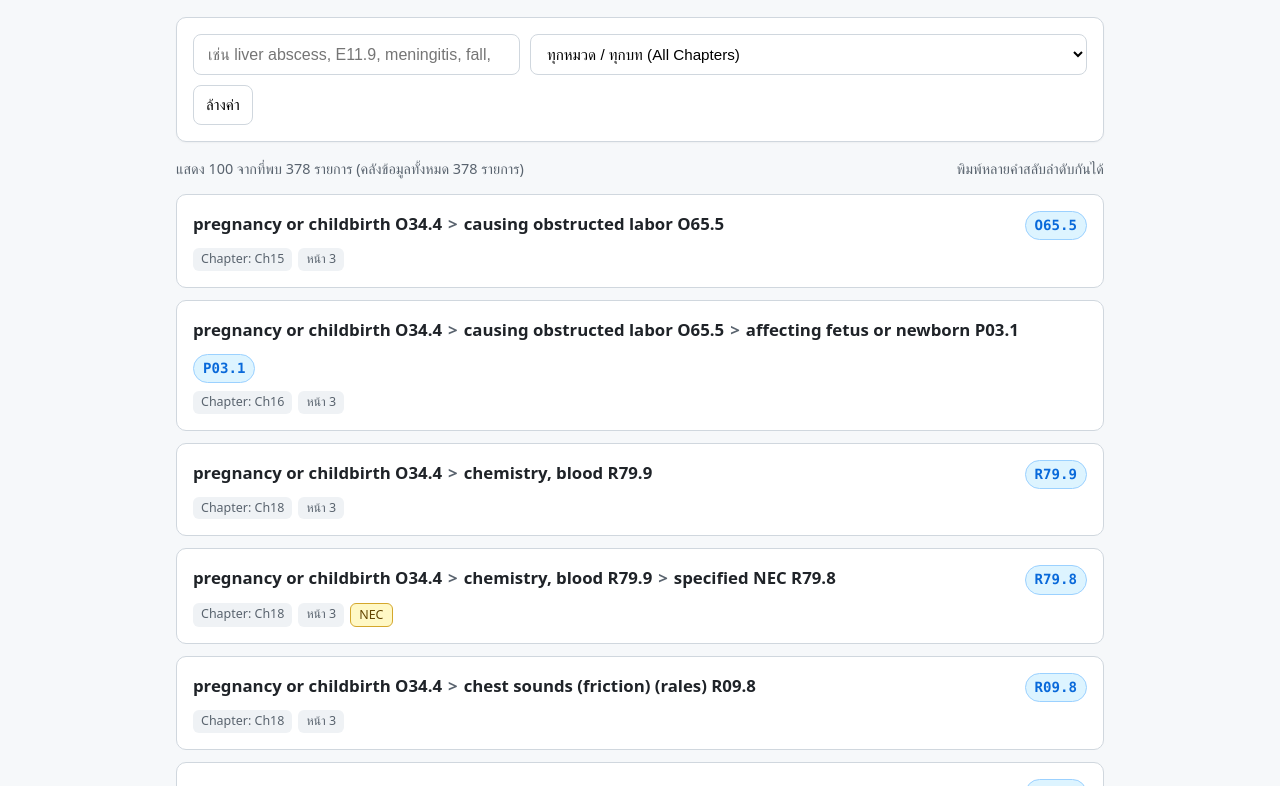
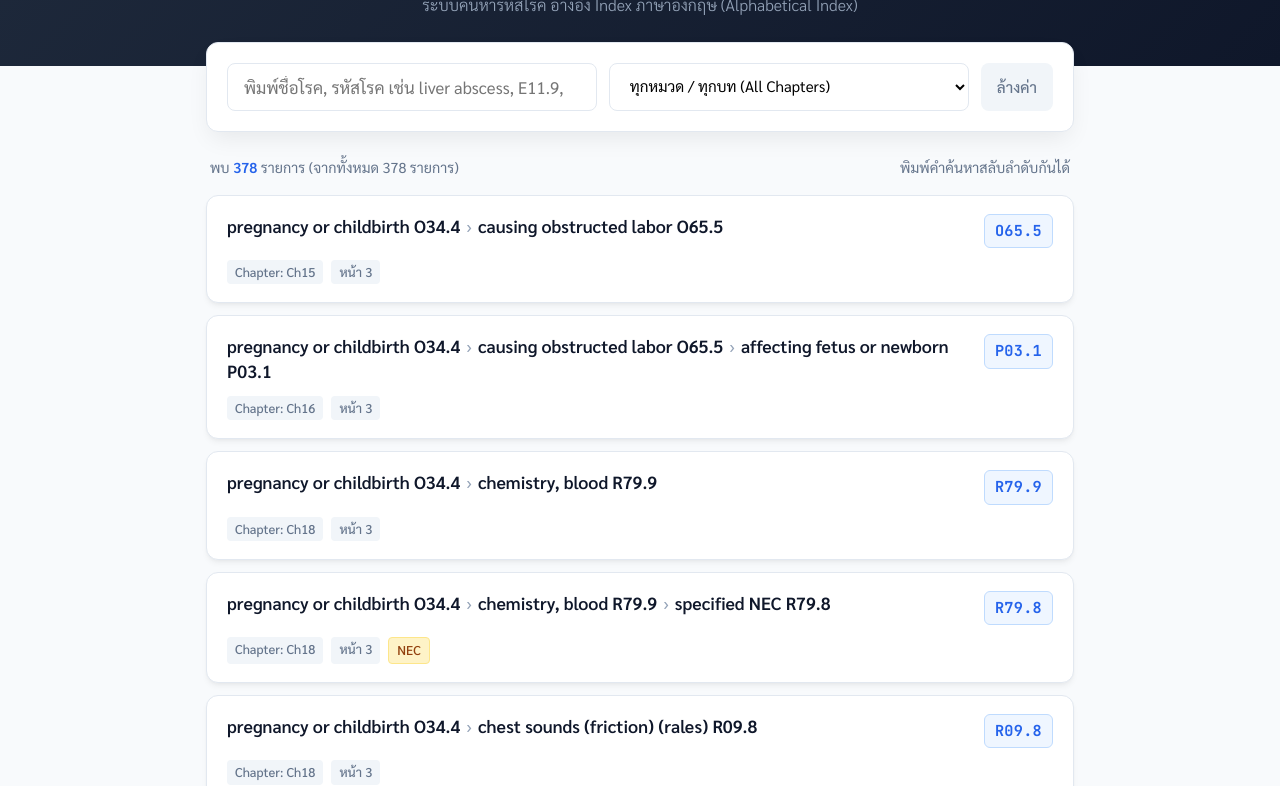
Before and after one commit to hashhha148-crypto/icd-10-search-website-, a plain HTML site: page index.html in a window 1280 px wide. Shown: the part 94-880 px from the top of the page. Drawn offline with Linux system fonts and the light colour scheme.

Commit message:
Update index.html

```diff
--- a/index.html
+++ b/index.html
@@ -3,240 +3,345 @@
 <head>
   <meta charset="UTF-8" />
   <meta name="viewport" content="width=device-width, initial-scale=1.0" />
-  <title>ICD-10 Volume 3 Search Web</title>
+  <title>ICD-10 Volume 3 Search - Medical Search Engine</title>
+  <link rel="preconnect" href="https://fonts.googleapis.com">
+  <link rel="preconnect" href="https://fonts.gstatic.com" crossorigin>
+  <link href="https://fonts.googleapis.com/css2?family=Sarabun:wght@300;400;500;600;700&family=JetBrains+Mono:wght@500;700&display=swap" rel="stylesheet">
   <style>
     :root {
-      --bg: #f6f8fa;
-      --card: #ffffff;
-      --text: #1f2328;
-      --muted: #59636e;
-      --border: #d0d7de;
-      --accent: #0969da;
-      --accent-bg: #ddf4ff;
-      --warn-bg: #fff8c5;
-      --warn-border: #d4a72c;
+      --primary: #2563eb;
+      --primary-hover: #1d4ed8;
+      --primary-light: #eff6ff;
+      --bg: #f8fafc;
+      --card-bg: #ffffff;
+      --text-main: #0f172a;
+      --text-muted: #64748b;
+      --border: #e2e8f0;
+      --accent-badge: #e0f2fe;
+      --accent-badge-text: #0369a1;
+      --warn-bg: #fef3c7;
+      --warn-text: #92400e;
+      --warn-border: #fde68a;
+      --radius: 12px;
+      --shadow: 0 4px 6px -1px rgb(0 0 0 / 0.05), 0 2px 4px -2px rgb(0 0 0 / 0.05);
     }
 
     *, *::before, *::after { box-sizing: border-box; }
 
     body {
       margin: 0;
-      font-family: system-ui, -apple-system, "Segoe UI", Roboto, sans-serif;
+      font-family: 'Sarabun', sans-serif;
       background: var(--bg);
-      color: var(--text);
-      line-height: 1.5;
+      color: var(--text-main);
+      line-height: 1.6;
+      -webkit-font-smoothing: antialiased;
+    }
+
+    .header-banner {
+      background: linear-gradient(135deg, #1e293b 0%, #0f172a 100%);
+      color: #fff;
+      padding: 32px 20px 48px;
+      text-align: center;
+      position: relative;
+    }
+
+    .header-banner h1 {
+      margin: 0 0 8px;
+      font-size: 1.8rem;
+      font-weight: 700;
+      letter-spacing: -0.02em;
+    }
+
+    .header-banner p {
+      margin: 0;
+      color: #94a3b8;
+      font-size: 1rem;
+      font-weight: 300;
     }
 
     .container {
-      max-width: 960px;
-      margin: 0 auto;
-      padding: 24px 16px 64px;
+      max-width: 900px;
+      margin: -24px auto 60px;
+      padding: 0 16px;
+      position: relative;
+      z-index: 10;
     }
 
-    h1 {
-      margin: 0 0 6px;
-      font-size: 1.6rem;
+    .search-card {
+      background: var(--card-bg);
+      border-radius: var(--radius);
+      padding: 20px;
+      box-shadow: 0 10px 25px -5px rgba(0, 0, 0, 0.08);
+      border: 1px solid var(--border);
+      margin-bottom: 24px;
     }
 
-    .subtitle {
-      margin: 0 0 20px;
-      color: var(--muted);
-      font-size: 0.95rem;
+    .search-grid {
+      display: grid;
+      grid-template-columns: 1fr;
+      gap: 12px;
     }
 
-    .search-box {
-      background: var(--card);
-      border: 1px solid var(--border);
-      border-radius: 10px;
-      padding: 16px;
-      margin-bottom: 16px;
-      box-shadow: 0 1px 2px rgba(0,0,0,0.04);
+    @media (min-width: 640px) {
+      .search-grid {
+        grid-template-columns: 1fr auto auto;
+      }
     }
 
-    .search-row {
-      display: flex;
-      gap: 10px;
-      flex-wrap: wrap;
+    .input-wrapper {
+      position: relative;
     }
 
     input[type="search"] {
-      flex: 1 1 280px;
-      padding: 10px 14px;
-      font-size: 1rem;
-      border: 1px solid var(--border);
+      width: 100%;
+      padding: 12px 16px;
+      font-size: 1.05rem;
+      font-family: inherit;
+      border: 1.5px solid var(--border);
       border-radius: 8px;
+      outline: none;
+      transition: border-color 0.2s, box-shadow 0.2s;
+      background: #fff;
     }
 
-    select, button.btn {
-      padding: 10px 12px;
+    input[type="search"]:focus {
+      border-color: var(--primary);
+      box-shadow: 0 0 0 3px rgba(37, 99, 235, 0.15);
+    }
+
+    select, button.btn-reset {
+      padding: 12px 16px;
       font-size: 0.95rem;
-      border: 1px solid var(--border);
+      font-family: inherit;
+      border: 1.5px solid var(--border);
       border-radius: 8px;
       background: #fff;
       cursor: pointer;
+      outline: none;
+      transition: all 0.2s;
     }
 
-    button.btn:hover {
-      background: #f3f4f6;
+    select:focus {
+      border-color: var(--primary);
+    }
+
+    button.btn-reset {
+      background: #f1f5f9;
+      color: var(--text-muted);
+      font-weight: 500;
+      border: none;
+    }
+
+    button.btn-reset:hover {
+      background: #e2e8f0;
+      color: var(--text-main);
     }
 
     .meta-bar {
       display: flex;
       justify-content: space-between;
       align-items: center;
-      flex-wrap: wrap;
-      gap: 8px;
-      margin-bottom: 14px;
+      margin-bottom: 16px;
+      padding: 0 4px;
       font-size: 0.9rem;
-      color: var(--muted);
+      color: var(--text-muted);
+    }
+
+    .status-count {
+      font-weight: 600;
+      color: var(--primary);
     }
 
     .card {
-      background: var(--card);
+      background: var(--card-bg);
+      border-radius: var(--radius);
       border: 1px solid var(--border);
-      border-radius: 10px;
-      padding: 16px;
+      padding: 18px 20px;
       margin-bottom: 12px;
+      box-shadow: var(--shadow);
+      transition: transform 0.15s ease, box-shadow 0.15s ease;
     }
 
-    .card-top {
+    .card:hover {
+      transform: translateY(-2px);
+      box-shadow: 0 8px 15px -3px rgba(0, 0, 0, 0.06);
+    }
+
+    .card-header {
       display: flex;
       justify-content: space-between;
       align-items: flex-start;
-      gap: 12px;
-      flex-wrap: wrap;
+      gap: 16px;
     }
 
-    .path {
+    .path-title {
+      font-size: 1.1rem;
       font-weight: 600;
-      font-size: 1.05rem;
+      color: var(--text-main);
+      line-height: 1.4;
     }
 
-    .path span.sep {
-      color: var(--muted);
+    .path-sep {
+      color: #94a3b8;
       margin: 0 6px;
+      font-weight: 400;
     }
 
-    .codes {
+    .code-badges {
       display: flex;
       gap: 6px;
       flex-wrap: wrap;
+      align-items: center;
     }
 
     .code-badge {
-      background: var(--accent-bg);
-      color: var(--accent);
-      border: 1px solid #9bd1ff;
-      padding: 3px 9px;
-      border-radius: 999px;
-      font-family: ui-monospace, SFMono-Regular, Menlo, monospace;
+      background: var(--primary-light);
+      color: var(--primary);
+      border: 1px solid #bfdbfe;
+      padding: 4px 10px;
+      border-radius: 6px;
+      font-family: 'JetBrains Mono', monospace;
       font-weight: 700;
-      font-size: 0.88rem;
+      font-size: 0.95rem;
+      letter-spacing: 0.02em;
     }
 
-    .tags {
+    .meta-tags {
       display: flex;
-      gap: 6px;
+      gap: 8px;
       flex-wrap: wrap;
-      margin-top: 8px;
+      margin-top: 12px;
     }
 
     .tag {
-      font-size: 0.78rem;
+      font-size: 0.8rem;
       padding: 2px 8px;
-      border-radius: 6px;
-      background: #eff2f5;
-      color: var(--muted);
+      border-radius: 4px;
+      background: #f1f5f9;
+      color: var(--text-muted);
+      font-weight: 500;
     }
 
     .tag.warn {
       background: var(--warn-bg);
+      color: var(--warn-text);
       border: 1px solid var(--warn-border);
-      color: #634400;
     }
 
-    .note {
-      margin-top: 10px;
-      padding-top: 10px;
-      border-top: 1px dashed var(--border);
-      font-size: 0.9rem;
-      color: var(--muted);
+    .tabular-note {
+      margin-top: 12px;
+      padding: 10px 12px;
+      background: #f8fafc;
+      border-left: 3px solid var(--primary);
+      border-radius: 0 6px 6px 0;
+      font-size: 0.88rem;
+      color: #475569;
     }
 
-    .load-more-wrap {
-      text-align: center;
+    .load-more-btn {
+      width: 100%;
+      padding: 14px;
       margin-top: 16px;
+      background: var(--card-bg);
+      border: 1.5px solid var(--border);
+      border-radius: var(--radius);
+      color: var(--primary);
+      font-weight: 600;
+      font-size: 0.95rem;
+      cursor: pointer;
+      transition: all 0.2s;
+      box-shadow: var(--shadow);
+    }
+
+    .load-more-btn:hover {
+      background: var(--primary-light);
+      border-color: #bfdbfe;
     }
 
     .disclaimer {
-      margin-top: 24px;
-      padding: 12px 14px;
-      border-radius: 8px;
+      margin-top: 32px;
+      padding: 14px 16px;
       background: var(--warn-bg);
       border: 1px solid var(--warn-border);
+      border-radius: var(--radius);
       font-size: 0.85rem;
-      color: #4d3500;
+      color: var(--warn-text);
+      text-align: center;
+    }
+
+    .empty-state {
+      text-align: center;
+      padding: 40px 20px;
+      background: var(--card-bg);
+      border-radius: var(--radius);
+      border: 1px solid var(--border);
+      color: var(--text-muted);
     }
   </style>
 </head>
 <body>
+
+  <div class="header-banner">
+    <h1>ICD-10 Volume 3 Search</h1>
+    <p>ระบบค้นหารหัสโรค อ้างอิง Index ภาษาอังกฤษ (Alphabetical Index)</p>
+  </div>
+
   <div class="container">
-    <h1>ระบบค้นหารหัส ICD-10 (Volume 3: Alphabetical Index)</h1>
-    <p class="subtitle">ค้นหาจากชื่อโรค คำขยาย คำพ้อง หรือรหัส พร้อมตัวกรองตาม Chapter</p>
-
-    <div class="search-box">
-      <div class="search-row">
-        <input
-          id="searchInput"
-          type="search"
-          placeholder="เช่น liver abscess, E11.9, meningitis, fall, acetaminophen..."
-          autocomplete="off"
-        />
+    <div class="search-card">
+      <div class="search-grid">
+        <div class="input-wrapper">
+          <input
+            id="searchInput"
+            type="search"
+            placeholder="พิมพ์ชื่อโรค, รหัสโรค เช่น liver abscess, E11.9, O65.5..."
+            autocomplete="off"
+          />
+        </div>
         <select id="sectionFilter">
           <option value="ALL">ทุกหมวด / ทุกบท (All Chapters)</option>
-          <option value="Ch1">Chapter I: Certain infectious and parasitic diseases (A00-B99)</option>
+          <option value="Ch1">Chapter I: Infectious (A00-B99)</option>
           <option value="Ch2">Chapter II: Neoplasms (C00-D48)</option>
-          <option value="Ch3">Chapter III: Diseases of the blood and blood-forming organs... (D50-D89)</option>
-          <option value="Ch4">Chapter IV: Endocrine, nutritional and metabolic diseases (E00-E90)</option>
-          <option value="Ch5">Chapter V: Mental and behavioural disorders (F00-F99)</option>
-          <option value="Ch6">Chapter VI: Diseases of the nervous system (G00-G99)</option>
-          <option value="Ch7">Chapter VII: Diseases of the eye and adnexa (H00-H59)</option>
-          <option value="Ch8">Chapter VIII: Diseases of the ear and mastoid process (H60-H95)</option>
-          <option value="Ch9">Chapter IX: Diseases of the circulatory system (I00-I99)</option>
-          <option value="Ch10">Chapter X: Diseases of the respiratory system (J00-J99)</option>
-          <option value="Ch11">Chapter XI: Diseases of the digestive system (K00-K93)</option>
-          <option value="Ch12">Chapter XII: Diseases of the skin and subcutaneous tissue (L00-L99)</option>
-          <option value="Ch13">Chapter XIII: Diseases of the musculoskeletal system... (M00-M99)</option>
-          <option value="Ch14">Chapter XIV: Diseases of the genitourinary system (N00-N99)</option>
-          <option value="Ch15">Chapter XV: Pregnancy, childbirth and the puerperium (O00-O99)</option>
-          <option value="Ch16">Chapter XVI: Certain conditions originating in the perinatal period (P00-P96)</option>
-          <option value="Ch17">Chapter XVII: Congenital malformations... (Q00-Q99)</option>
-          <option value="Ch18">Chapter XVIII: Symptoms, signs... (R00-R99)</option>
-          <option value="Ch19">Chapter XIX: Injury, poisoning... (S00-T98)</option>
-          <option value="Ch20">Chapter XX: External causes of morbidity and mortality (V01-Y98)</option>
-          <option value="Ch21">Chapter XXI: Factors influencing health status... (Z00-Z99)</option>
-          <option value="Ch22">Chapter XXII: Codes for special purposes (U00-U85)</option>
+          <option value="Ch3">Chapter III: Blood Diseases (D50-D89)</option>
+          <option value="Ch4">Chapter IV: Endocrine & Metabolic (E00-E90)</option>
+          <option value="Ch5">Chapter V: Mental Disorders (F00-F99)</option>
+          <option value="Ch6">Chapter VI: Nervous System (G00-G99)</option>
+          <option value="Ch7">Chapter VII: Eye & Adnexa (H00-H59)</option>
+          <option value="Ch8">Chapter VIII: Ear & Mastoid (H60-H95)</option>
+          <option value="Ch9">Chapter IX: Circulatory System (I00-I99)</option>
+          <option value="Ch10">Chapter X: Respiratory System (J00-J99)</option>
+          <option value="Ch11">Chapter XI: Digestive System (K00-K93)</option>
+          <option value="Ch12">Chapter XII: Skin (L00-L99)</option>
+          <option value="Ch13">Chapter XIII: Musculoskeletal (M00-M99)</option>
+          <option value="Ch14">Chapter XIV: Genitourinary (N00-N99)</option>
+          <option value="Ch15">Chapter XV: Pregnancy & Childbirth (O00-O99)</option>
+          <option value="Ch16">Chapter XVI: Perinatal Period (P00-P96)</option>
+          <option value="Ch17">Chapter XVII: Congenital (Q00-Q99)</option>
+          <option value="Ch18">Chapter XVIII: Symptoms & Signs (R00-R99)</option>
+          <option value="Ch19">Chapter XIX: Injury & Poisoning (S00-T98)</option>
+          <option value="Ch20">Chapter XX: External Causes (V01-Y98)</option>
+          <option value="Ch21">Chapter XXI: Health Factors (Z00-Z99)</option>
+          <option value="Ch22">Chapter XXII: Special Purposes (U00-U85)</option>
         </select>
-        <button id="resetBtn" class="btn" type="button">ล้างค่า</button>
+        <button id="resetBtn" class="btn-reset" type="button">ล้างค่า</button>
       </div>
     </div>
 
     <div class="meta-bar">
-      <span id="statusText">กำลังโหลดข้อมูลทั้งหมด...</span>
-      <span>พิมพ์หลายคำสลับลำดับกันได้</span>
+      <span id="statusText">กำลังโหลดข้อมูล...</span>
+      <span>พิมพ์คำค้นหาสลับลำดับกันได้</span>
     </div>
 
     <div id="results"></div>
-    <div id="loadMoreWrap" class="load-more-wrap"></div>
+    <div id="loadMoreWrap"></div>
 
     <div class="disclaimer">
       <strong>ข้อควรระวัง:</strong> ข้อมูลอ้างอิงจาก ICD-10 Alphabetical Index (Volume 3)
-      การลงรหัสทางคลินิกจริงควรตรวจสอบเงื่อนไขรวม/ยกเว้นและหลักที่ 4 ใน Volume 1 (Tabular List) และคู่มืออ้างอิงทุกครั้ง
+      การลงรหัสทางคลินิกจริงควรตรวจสอบเงื่อนไขใน Volume 1 (Tabular List) ทุกครั้ง
     </div>
   </div>
 
   <script>
-    const PAGE_SIZE = 100;
+    const PAGE_SIZE = 50;
     let allItems = [];
     let currentFiltered = [];
     let visibleCount = PAGE_SIZE;
@@ -319,12 +424,10 @@
       const slice = currentFiltered.slice(0, visibleCount);
       const totalMatched = currentFiltered.length;
 
-      statusText.textContent =
-        `แสดง ${slice.length} จากที่พบ ${totalMatched.toLocaleString()} รายการ ` +
-        `(คลังข้อมูลทั้งหมด ${allItems.length.toLocaleString()} รายการ)`;
+      statusText.innerHTML = `พบ <span class="status-count">${totalMatched.toLocaleString()}</span> รายการ (จากทั้งหมด ${allItems.length.toLocaleString()} รายการ)`;
 
       if (totalMatched === 0) {
-        resultsEl.innerHTML = `<div class="card">ไม่พบรายการที่ตรงกับคำค้นหา ลองเปลี่ยนคำหรือเลือก "ทุกหมวด"</div>`;
+        resultsEl.innerHTML = `<div class="empty-state">ไม่พบข้อมูลที่ตรงกับคำค้นหาของคุณ</div>`;
         loadMoreWrap.innerHTML = "";
         return;
       }
@@ -332,7 +435,7 @@
       resultsEl.innerHTML = slice.map((item) => {
         const pathParts = [item.lead_term, ...(item.modifiers || [])].filter(Boolean);
         const pathHtml = pathParts
-          .map((p, idx) => `${idx > 0 ? '<span class="sep">&gt;</span>' : ''}${escapeHtml(p)}`)
+          .map((p, idx) => `${idx > 0 ? '<span class="path-sep">&rsaquo;</span>' : ''}${escapeHtml(p)}`)
           .join("");
 
         const codesHtml = (item.codes || [])
@@ -349,12 +452,12 @@
 
         return `
           <article class="card">
-            <div class="card-top">
-              <div class="path">${pathHtml || escapeHtml(item.full_text || "")}</div>
-              <div class="codes">${codesHtml}</div>
+            <div class="card-header">
+              <div class="path-title">${pathHtml || escapeHtml(item.full_text || "")}</div>
+              <div class="code-badges">${codesHtml}</div>
             </div>
-            <div class="tags">${tags}</div>
-            ${item.tabular_note ? `<div class="note">${escapeHtml(item.tabular_note)}</div>` : ""}
+            <div class="meta-tags">${tags}</div>
+            ${item.tabular_note ? `<div class="tabular-note"><strong>Note:</strong> ${escapeHtml(item.tabular_note)}</div>` : ""}
           </article>
         `;
       }).join("");
@@ -362,8 +465,8 @@
       if (visibleCount < totalMatched) {
         const remaining = totalMatched - visibleCount;
         loadMoreWrap.innerHTML = `
-          <button id="loadMoreBtn" class="btn" type="button">
-            แสดงเพิ่มเติมอีก ${Math.min(PAGE_SIZE, remaining)} รายการ (เหลืออีก ${remaining.toLocaleString()} รายการ)
+          <button id="loadMoreBtn" class="load-more-btn" type="button">
+            แสดงเพิ่มอีก ${Math.min(PAGE_SIZE, remaining)} รายการ (เหลืออีก ${remaining.toLocaleString()} รายการ)
           </button>
         `;
         document.getElementById("loadMoreBtn").addEventListener("click", () => {
@@ -398,17 +501,16 @@
         const data = await res.json();
         return Array.isArray(data) ? data : (data.items || []);
       } catch (err) {
-        console.warn("ข้ามไฟล์ที่โหลดหรือแปลง JSON ไม่ได้:", url, err);
         return [];
       }
     }
 
     async function loadDataset() {
-      // 1. โหลดไฟล์ใหม่ icd10_vol3_cleaned.json ก่อนเป็นอันดับแรก
+      // 1. โหลดไฟล์ icd10_vol3_cleaned.json จากโฟลเดอร์ data
       const cleanedItems = await fetchJsonSafe("./data/icd10_vol3_cleaned.json");
       if (cleanedItems.length > 0) return cleanedItems;
 
-      // 2. สำรอง: หากหาในโฟลเดอร์ data ไม่เจอ ให้ลองดึงจากลิงก์ Repo ICD-10- โดยตรง
+      // 2. ดึงจากลิงก์ Repo ICD-10- โดยตรง
       const directItems = await fetchJsonSafe("https://hashhha148-crypto.github.io/ICD-10-/icd10_vol3_cleaned.json");
       if (directItems.length > 0) return directItems;
 
@@ -422,25 +524,25 @@
         ...letters.map((ch) => `./data/index_${ch}.json`),
         "./data/index_other.json"
       ];
-
       const fetchedLists = await Promise.all(urls.map(fetchJsonSafe));
       const merged = fetchedLists.flat();
       if (merged.length > 0) return merged;
 
-      // 5. สำรองกลับไปใช้ sample_index.json
+      // 5. สำรอง sample_index.json
       const fallbackItems = await fetchJsonSafe("./data/sample_index.json");
       if (fallbackItems.length > 0) return fallbackItems;
 
-      throw new Error("ไม่พบไฟล์ข้อมูลที่ใช้งานได้ในโฟลเดอร์ ./data/");
+      throw new Error("ไม่พบไฟล์ข้อมูลที่ใช้งานได้");
     }
+
     async function init() {
       try {
         const rawList = await loadDataset();
         allItems = rawList.map(normalizeItem);
         filterData();
       } catch (err) {
-        statusText.textContent = "โหลดข้อมูลไม่สำเร็จ";
-        resultsEl.innerHTML = `<div class="card">เกิดข้อผิดพลาดในการโหลดข้อมูล: ${escapeHtml(err.message)}</div>`;
+        statusText.textContent = "เกิดข้อผิดพลาด";
+        resultsEl.innerHTML = `<div class="empty-state">ไม่สามารถโหลดไฟล์ข้อมูลได้: ${escapeHtml(err.message)}</div>`;
       }
     }
 
```
